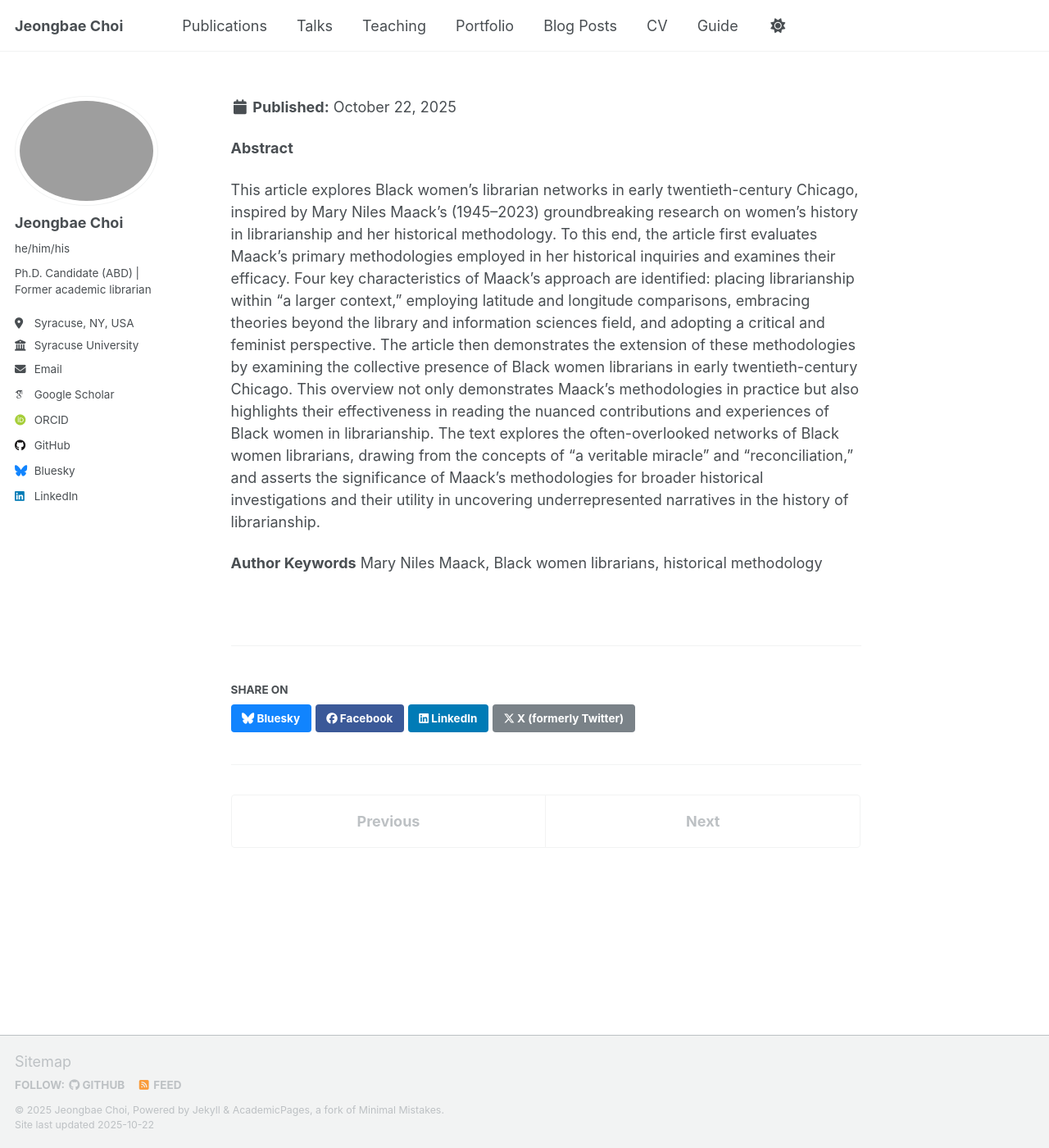
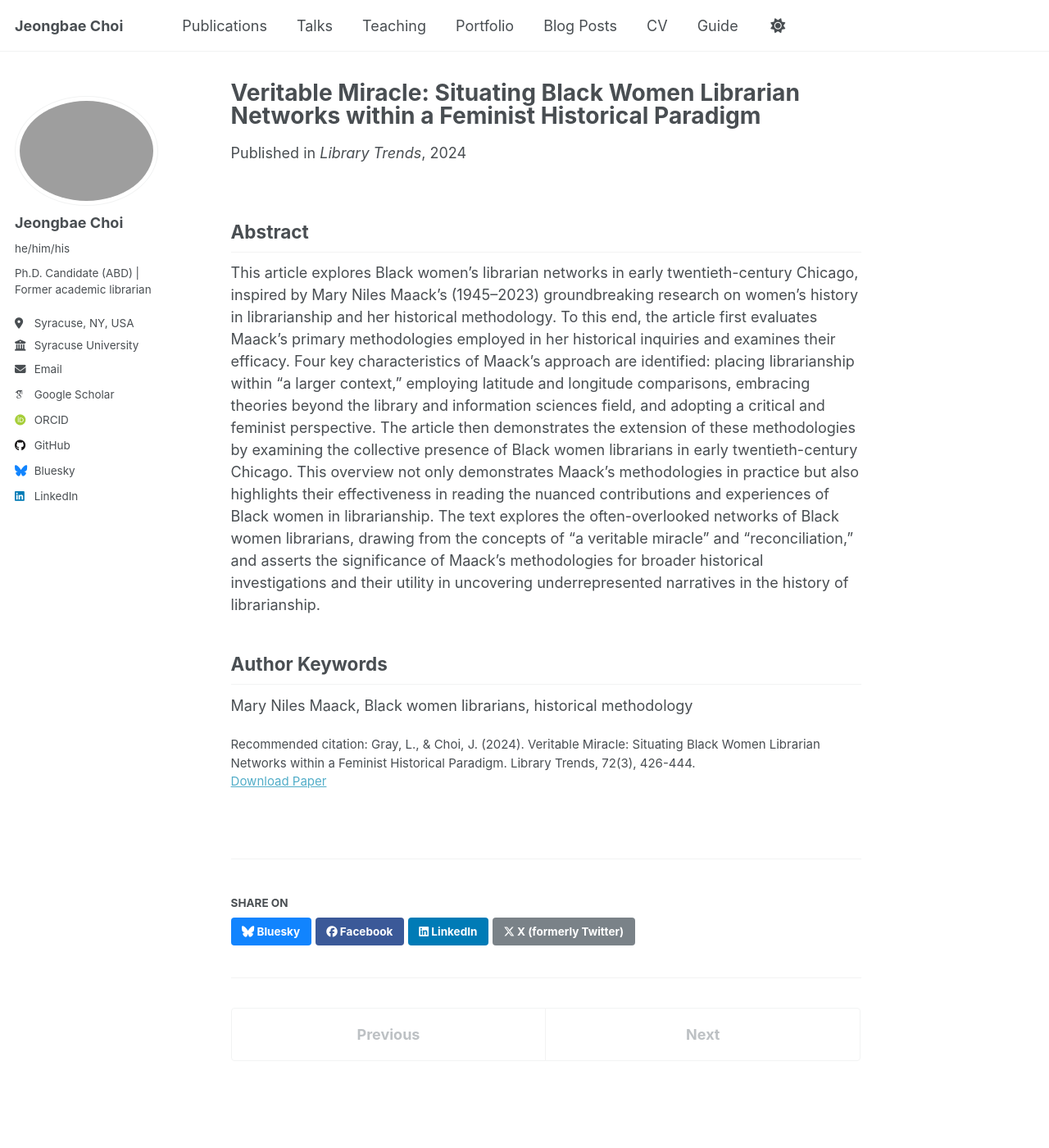
Before and after one commit to JeongbaeChoi/jeongbaechoi.github.io, a Jekyll site: the page built from _publications/A01-2024-11.md, in a window 1280 px wide and 1400 px high. Shown: the whole window at 82% size. Built offline with Jekyll 4.4.1, drawn with Linux system fonts in a browser that asks for light colours; some web fonts are replaced; a script that is not in the unit is left out.

Commit message:
Update A01-2024-11.md

```diff
--- a/_publications/A01-2024-11.md
+++ b/_publications/A01-2024-11.md
@@ -3,7 +3,7 @@ title: "Veritable Miracle: Situating Black Women Librarian Networks within a Fem
 collection: publications
 category: manuscripts
 permalink: /publication/A01-2024-11
-excerpt: 'This article explores Black women's librarian networks in early twentieth-century Chicago, inspired by Mary Niles Maack's (1945–2023) groundbreaking research on women's history in librarianship and her historical methodology.'
+excerpt: 'This article explores Black women''s librarian networks in early twentieth-century Chicago, inspired by Mary Niles Maack''s (1945–2023) groundbreaking research on women''s history in librarianship and her historical methodology.'
 date: 2024-11-15
 venue: 'Library Trends'
 slidesurl:
@@ -11,9 +11,11 @@ paperurl: 'https://doi.org/10.1353/lib.2024.a944673'
 citation: 'Gray, L., & Choi, J. (2024). Veritable Miracle: Situating Black Women Librarian Networks within a Feminist Historical Paradigm. Library Trends, 72(3), 426-444.'
 ---
 
-**Abstract**
+Abstract
+---
 
 This article explores Black women's librarian networks in early twentieth-century Chicago, inspired by Mary Niles Maack's (1945–2023) groundbreaking research on women's history in librarianship and her historical methodology. To this end, the article first evaluates Maack's primary methodologies employed in her historical inquiries and examines their efficacy. Four key characteristics of Maack's approach are identified: placing librarianship within "a larger context," employing latitude and longitude comparisons, embracing theories beyond the library and information sciences field, and adopting a critical and feminist perspective. The article then demonstrates the extension of these methodologies by examining the collective presence of Black women librarians in early twentieth-century Chicago. This overview not only demonstrates Maack's methodologies in practice but also highlights their effectiveness in reading the nuanced contributions and experiences of Black women in librarianship. The text explores the often-overlooked networks of Black women librarians, drawing from the concepts of "a veritable miracle" and "reconciliation," and asserts the significance of Maack's methodologies for broader historical investigations and their utility in uncovering underrepresented narratives in the history of librarianship.
 
-**Author Keywords**
+Author Keywords
+---
 Mary Niles Maack, Black women librarians, historical methodology
```
